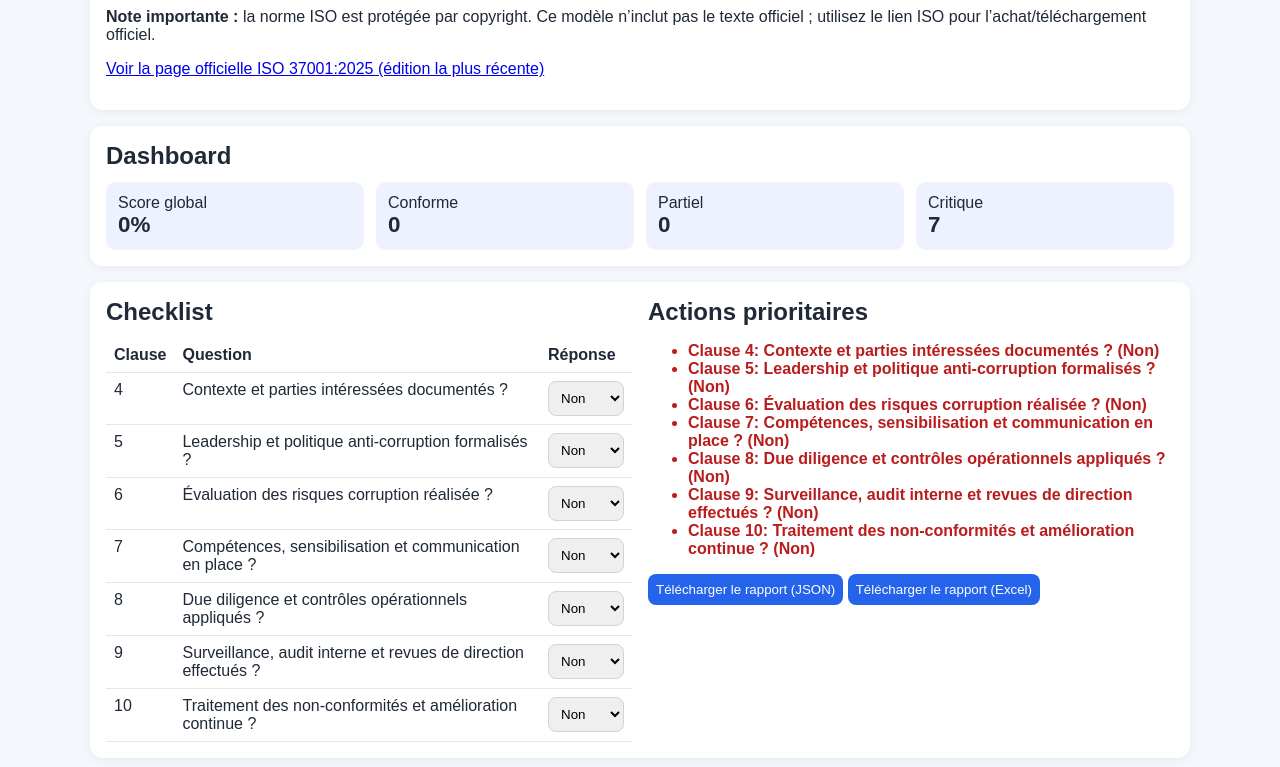
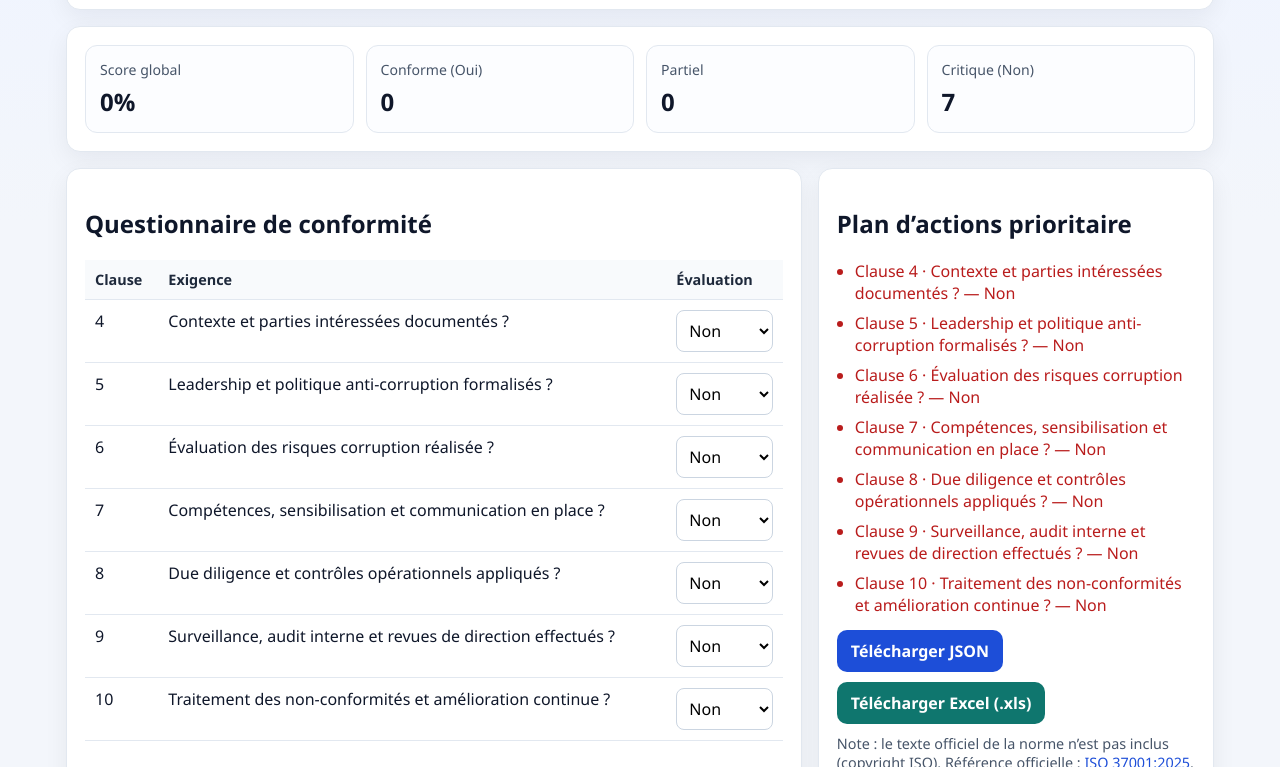
Before and after one commit to AHAJ00/AHJ, a plain HTML site: page index.html in a window 1280 px wide. Shown: the part 115-882 px from the top of the page. Drawn offline with Linux system fonts and the light colour scheme.

Commit message:
Refine HTML tool with professional UI layout and wording

```diff
--- a/index.html
+++ b/index.html
@@ -3,145 +3,231 @@
 <head>
   <meta charset="UTF-8" />
   <meta name="viewport" content="width=device-width, initial-scale=1.0" />
-  <title>Auto-évaluation ISO 37001:2025</title>
+  <title>Évaluation ISO 37001:2025 | Tableau de bord professionnel</title>
   <style>
-    body{font-family:Arial,sans-serif;margin:0;background:#f4f7fb;color:#1f2937}
-    .wrap{max-width:1100px;margin:20px auto;padding:0 16px}
-    .card{background:#fff;border-radius:12px;padding:16px;margin-bottom:16px;box-shadow:0 2px 10px rgba(0,0,0,.06)}
-    h1,h2{margin:0 0 12px}
-    .kpi{display:grid;grid-template-columns:repeat(4,1fr);gap:12px}
-    .tile{padding:12px;border-radius:10px;background:#eef2ff}
-    .tile strong{display:block;font-size:1.4rem}
-    .grid{display:grid;grid-template-columns:1fr 1fr;gap:16px}
-    table{width:100%;border-collapse:collapse}
-    th,td{padding:8px;border-bottom:1px solid #e5e7eb;text-align:left;vertical-align:top}
-    select,button{padding:8px;border-radius:8px;border:1px solid #cbd5e1}
-    button{cursor:pointer;background:#2563eb;color:white;border:none}
-    .danger{color:#b91c1c;font-weight:600}
-    .ok{color:#166534;font-weight:600}
-    @media (max-width:900px){.grid,.kpi{grid-template-columns:1fr}}
+    :root {
+      --bg: #f3f6fb;
+      --card: #ffffff;
+      --text: #0f172a;
+      --muted: #475569;
+      --primary: #1d4ed8;
+      --primary-soft: #dbeafe;
+      --ok: #166534;
+      --warn: #b45309;
+      --danger: #b91c1c;
+      --border: #e2e8f0;
+    }
+    * { box-sizing: border-box; }
+    body {
+      margin: 0;
+      font-family: "Segoe UI", Roboto, Arial, sans-serif;
+      color: var(--text);
+      background: linear-gradient(180deg, #eff4ff 0%, var(--bg) 35%, var(--bg) 100%);
+    }
+    .container { max-width: 1180px; margin: 24px auto; padding: 0 16px; }
+    .card {
+      background: var(--card);
+      border: 1px solid var(--border);
+      border-radius: 14px;
+      padding: 18px;
+      box-shadow: 0 8px 24px rgba(15, 23, 42, .06);
+      margin-bottom: 16px;
+    }
+    .header { display: flex; justify-content: space-between; gap: 16px; flex-wrap: wrap; }
+    .title { margin: 0; font-size: 1.5rem; }
+    .subtitle { margin: 8px 0 0; color: var(--muted); }
+    .badge { background: var(--primary-soft); color: var(--primary); padding: 6px 10px; border-radius: 999px; font-weight: 600; }
+
+    .kpi { display: grid; grid-template-columns: repeat(4, 1fr); gap: 12px; }
+    .tile { border: 1px solid var(--border); border-radius: 12px; padding: 14px; background: #fcfdff; }
+    .tile .label { color: var(--muted); font-size: .88rem; }
+    .tile .value { margin-top: 6px; font-size: 1.5rem; font-weight: 700; }
+
+    .layout { display: grid; grid-template-columns: 1.3fr .7fr; gap: 16px; }
+    table { width: 100%; border-collapse: collapse; }
+    th, td { padding: 10px; border-bottom: 1px solid var(--border); text-align: left; vertical-align: top; }
+    th { font-size: .9rem; color: #1e293b; background: #f8fafc; }
+    select, button { font: inherit; }
+    select {
+      width: 100%;
+      border: 1px solid #cbd5e1;
+      border-radius: 8px;
+      padding: 8px;
+      background: white;
+    }
+    .actions-list { margin: 0; padding-left: 18px; display: grid; gap: 8px; }
+    .status-ok { color: var(--ok); }
+    .status-warn { color: var(--warn); }
+    .status-danger { color: var(--danger); }
+    .btns { display: flex; gap: 10px; flex-wrap: wrap; margin-top: 14px; }
+    button {
+      border: 0;
+      border-radius: 10px;
+      padding: 10px 14px;
+      cursor: pointer;
+      font-weight: 600;
+    }
+    .btn-primary { background: var(--primary); color: #fff; }
+    .btn-secondary { background: #0f766e; color: #fff; }
+    .footer-note { color: var(--muted); font-size: .9rem; margin-top: 10px; }
+    a { color: var(--primary); text-decoration: none; }
+    a:hover { text-decoration: underline; }
+
+    @media (max-width: 980px) {
+      .kpi { grid-template-columns: repeat(2, 1fr); }
+      .layout { grid-template-columns: 1fr; }
+    }
+    @media (max-width: 560px) {
+      .kpi { grid-template-columns: 1fr; }
+    }
   </style>
 </head>
 <body>
-<div class="wrap">
+  <div class="container">
+    <section class="card header">
+      <div>
+        <h1 class="title">Outil professionnel d’auto-évaluation ISO 37001:2025</h1>
+        <p class="subtitle">Évaluez votre dispositif anti-corruption, identifiez les priorités et exportez un rapport pour suivi.</p>
+      </div>
+      <div class="badge">Version locale · Données non partagées</div>
+    </section>
+
+    <section class="card">
+      <div class="kpi">
+        <div class="tile"><div class="label">Score global</div><div id="score" class="value">0%</div></div>
+        <div class="tile"><div class="label">Conforme (Oui)</div><div id="okCount" class="value">0</div></div>
+        <div class="tile"><div class="label">Partiel</div><div id="partialCount" class="value">0</div></div>
+        <div class="tile"><div class="label">Critique (Non)</div><div id="criticalCount" class="value">0</div></div>
+      </div>
+    </section>
+
+    <section class="layout">
       <div class="card">
-    <h1>Outil d’auto-évaluation ISO 37001:2025</h1>
-    <p>Évaluez rapidement votre maturité anti-corruption et exportez un rapport local (JSON ou Excel).</p>
-    <p><strong>Note importante :</strong> la norme ISO est protégée par copyright. Ce modèle n’inclut pas le texte officiel ; utilisez le lien ISO pour l’achat/téléchargement officiel.</p>
-    <p><a href="https://www.iso.org/standard/37001" target="_blank" rel="noopener">Voir la page officielle ISO 37001:2025 (édition la plus récente)</a></p>
+        <h2>Questionnaire de conformité</h2>
+        <table id="checklist" aria-label="Checklist ISO 37001"></table>
       </div>
 
-  <div class="card">
-    <h2>Dashboard</h2>
-    <div class="kpi">
-      <div class="tile"><span>Score global</span><strong id="score">0%</strong></div>
-      <div class="tile"><span>Conforme</span><strong id="okCount">0</strong></div>
-      <div class="tile"><span>Partiel</span><strong id="partialCount">0</strong></div>
-      <div class="tile"><span>Critique</span><strong id="criticalCount">0</strong></div>
-    </div>
+      <aside class="card">
+        <h2>Plan d’actions prioritaire</h2>
+        <ul id="actions" class="actions-list"></ul>
+
+        <div class="btns">
+          <button id="downloadJson" class="btn-primary">Télécharger JSON</button>
+          <button id="downloadExcel" class="btn-secondary">Télécharger Excel (.xls)</button>
         </div>
 
-  <div class="card grid">
-    <div>
-      <h2>Checklist</h2>
-      <table id="checklist"></table>
-    </div>
-    <div>
-      <h2>Actions prioritaires</h2>
-      <ul id="actions"></ul>
-      <button id="download">Télécharger le rapport (JSON)</button>
-      <button id="downloadExcel">Télécharger le rapport (Excel)</button>
-    </div>
-  </div>
+        <p class="footer-note">
+          Note : le texte officiel de la norme n’est pas inclus (copyright ISO).
+          Référence officielle : <a href="https://www.iso.org/standard/85816.html" target="_blank" rel="noopener">ISO 37001:2025</a>.
+        </p>
+      </aside>
+    </section>
   </div>
 
   <script>
     const items = [
-  {id:'ctx', clause:'4', q:'Contexte et parties intéressées documentés ?'},
-  {id:'lead', clause:'5', q:'Leadership et politique anti-corruption formalisés ?'},
-  {id:'risk', clause:'6', q:'Évaluation des risques corruption réalisée ?'},
-  {id:'support', clause:'7', q:'Compétences, sensibilisation et communication en place ?'},
-  {id:'ops', clause:'8', q:'Due diligence et contrôles opérationnels appliqués ?'},
-  {id:'perf', clause:'9', q:'Surveillance, audit interne et revues de direction effectués ?'},
-  {id:'improv', clause:'10', q:'Traitement des non-conformités et amélioration continue ?'}
+      { id: 'ctx', clause: '4', q: 'Contexte et parties intéressées documentés ?' },
+      { id: 'lead', clause: '5', q: 'Leadership et politique anti-corruption formalisés ?' },
+      { id: 'risk', clause: '6', q: 'Évaluation des risques corruption réalisée ?' },
+      { id: 'support', clause: '7', q: 'Compétences, sensibilisation et communication en place ?' },
+      { id: 'ops', clause: '8', q: 'Due diligence et contrôles opérationnels appliqués ?' },
+      { id: 'perf', clause: '9', q: 'Surveillance, audit interne et revues de direction effectués ?' },
+      { id: 'improv', clause: '10', q: 'Traitement des non-conformités et amélioration continue ?' }
     ];
 
-const scores = { "Non":0, "Partiel":50, "Oui":100 };
-const table = document.getElementById('checklist');
+    const scoreByAnswer = { 'Non': 0, 'Partiel': 50, 'Oui': 100 };
+    const checklist = document.getElementById('checklist');
     const actions = document.getElementById('actions');
 
-function render(){
-  table.innerHTML = '<tr><th>Clause</th><th>Question</th><th>Réponse</th></tr>' + items.map(i => `\
-    <tr><td>${i.clause}</td><td>${i.q}</td><td>
-      <select data-id="${i.id}">
-        <option>Non</option><option>Partiel</option><option>Oui</option>
+    function renderChecklist() {
+      checklist.innerHTML = '<tr><th>Clause</th><th>Exigence</th><th>Évaluation</th></tr>' + items.map((item) => `
+        <tr>
+          <td>${item.clause}</td>
+          <td>${item.q}</td>
+          <td>
+            <select data-id="${item.id}">
+              <option>Non</option>
+              <option>Partiel</option>
+              <option>Oui</option>
             </select>
-    </td></tr>`).join('');
+          </td>
+        </tr>
+      `).join('');
 
-  table.querySelectorAll('select').forEach(s => s.addEventListener('change', update));
-  update();
+      checklist.querySelectorAll('select').forEach((s) => s.addEventListener('change', updateDashboard));
+      updateDashboard();
     }
 
-function update(){
-  const values = items.map(i => {
-    const v = table.querySelector(`select[data-id="${i.id}"]`).value;
-    return {...i, answer:v, score:scores[v]};
+    function getValues() {
+      return items.map((item) => {
+        const answer = checklist.querySelector(`select[data-id="${item.id}"]`).value;
+        return { ...item, answer, score: scoreByAnswer[answer] };
       });
+    }
 
-  const total = values.reduce((a,b)=>a+b.score,0);
-  const pct = Math.round(total / (values.length*100) * 100);
-  const ok = values.filter(v=>v.answer==='Oui').length;
-  const partial = values.filter(v=>v.answer==='Partiel').length;
-  const critical = values.filter(v=>v.answer==='Non').length;
+    function updateDashboard() {
+      const values = getValues();
+      const total = values.reduce((sum, item) => sum + item.score, 0);
+      const global = Math.round((total / (values.length * 100)) * 100);
+      const ok = values.filter(v => v.answer === 'Oui').length;
+      const partial = values.filter(v => v.answer === 'Partiel').length;
+      const critical = values.filter(v => v.answer === 'Non').length;
 
-  document.getElementById('score').textContent = pct + '%';
+      document.getElementById('score').textContent = `${global}%`;
       document.getElementById('okCount').textContent = ok;
       document.getElementById('partialCount').textContent = partial;
       document.getElementById('criticalCount').textContent = critical;
 
-  actions.innerHTML = values.filter(v=>v.answer!=='Oui').map(v => `
-    <li class="${v.answer==='Non'?'danger':'ok'}">Clause ${v.clause}: ${v.q} (${v.answer})</li>
-  `).join('') || '<li class="ok">Aucune action prioritaire.</li>';
+      const pending = values.filter(v => v.answer !== 'Oui');
+      actions.innerHTML = pending.length
+        ? pending.map((v) => `<li class="${v.answer === 'Non' ? 'status-danger' : 'status-warn'}">Clause ${v.clause} · ${v.q} — ${v.answer}</li>`).join('')
+        : '<li class="status-ok">Aucune action prioritaire : tous les critères sont conformes.</li>';
 
       window.report = {
         standard: 'ISO 37001:2025',
         generated_at: new Date().toISOString(),
-    global_score_percent: pct,
+        global_score_percent: global,
         results: values
       };
     }
 
-
-
-function escapeHtml(text){
+    function escapeHtml(text) {
       return String(text)
-    .replace(/&/g, "&amp;")
-    .replace(/</g, "&lt;")
-    .replace(/>/g, "&gt;")
-    .replace(/"/g, "&quot;")
-    .replace(/'/g, "&#039;");
+        .replace(/&/g, '&amp;')
+        .replace(/</g, '&lt;')
+        .replace(/>/g, '&gt;')
+        .replace(/"/g, '&quot;')
+        .replace(/'/g, '&#039;');
     }
 
-function exportExcel(){
+    function exportJson() {
+      const blob = new Blob([JSON.stringify(window.report, null, 2)], { type: 'application/json' });
+      const a = document.createElement('a');
+      a.href = URL.createObjectURL(blob);
+      a.download = 'auto-evaluation-iso-37001-2025.json';
+      a.click();
+      URL.revokeObjectURL(a.href);
+    }
+
+    function exportExcel() {
       const report = window.report;
-  const rows = report.results.map(r => `
+      const rows = report.results.map((r) => `
         <tr><td>${escapeHtml(r.clause)}</td><td>${escapeHtml(r.q)}</td><td>${escapeHtml(r.answer)}</td><td>${r.score}</td></tr>
       `).join('');
 
-  const htmlDoc = `<!DOCTYPE html><html><head><meta charset="UTF-8"></head><body>
+      const html = `<!DOCTYPE html><html><head><meta charset="UTF-8"></head><body>
         <table border="1">
           <tr><th>Norme</th><td>${escapeHtml(report.standard)}</td></tr>
           <tr><th>Date génération</th><td>${escapeHtml(report.generated_at)}</td></tr>
           <tr><th>Score global (%)</th><td>${report.global_score_percent}</td></tr>
-    </table>
-    <br/>
+        </table><br/>
         <table border="1">
-      <tr><th>Clause</th><th>Question</th><th>Réponse</th><th>Score</th></tr>
+          <tr><th>Clause</th><th>Exigence</th><th>Évaluation</th><th>Score</th></tr>
           ${rows}
         </table>
       </body></html>`;
 
-  const blob = new Blob([htmlDoc], {type:'application/vnd.ms-excel;charset=utf-8;'});
+      const blob = new Blob([html], { type: 'application/vnd.ms-excel;charset=utf-8;' });
       const a = document.createElement('a');
       a.href = URL.createObjectURL(blob);
       a.download = 'auto-evaluation-iso-37001-2025.xls';
@@ -149,18 +235,9 @@ function exportExcel(){
       URL.revokeObjectURL(a.href);
     }
 
-document.getElementById('download').addEventListener('click', ()=>{
-  const blob = new Blob([JSON.stringify(window.report, null, 2)], {type:'application/json'});
-  const a = document.createElement('a');
-  a.href = URL.createObjectURL(blob);
-  a.download = 'auto-evaluation-iso-37001-2025.json';
-  a.click();
-  URL.revokeObjectURL(a.href);
-});
-
+    document.getElementById('downloadJson').addEventListener('click', exportJson);
     document.getElementById('downloadExcel').addEventListener('click', exportExcel);
-
-render();
+    renderChecklist();
   </script>
 </body>
 </html>
```
Lines whose indentation alone changed are shown as unchanged.
